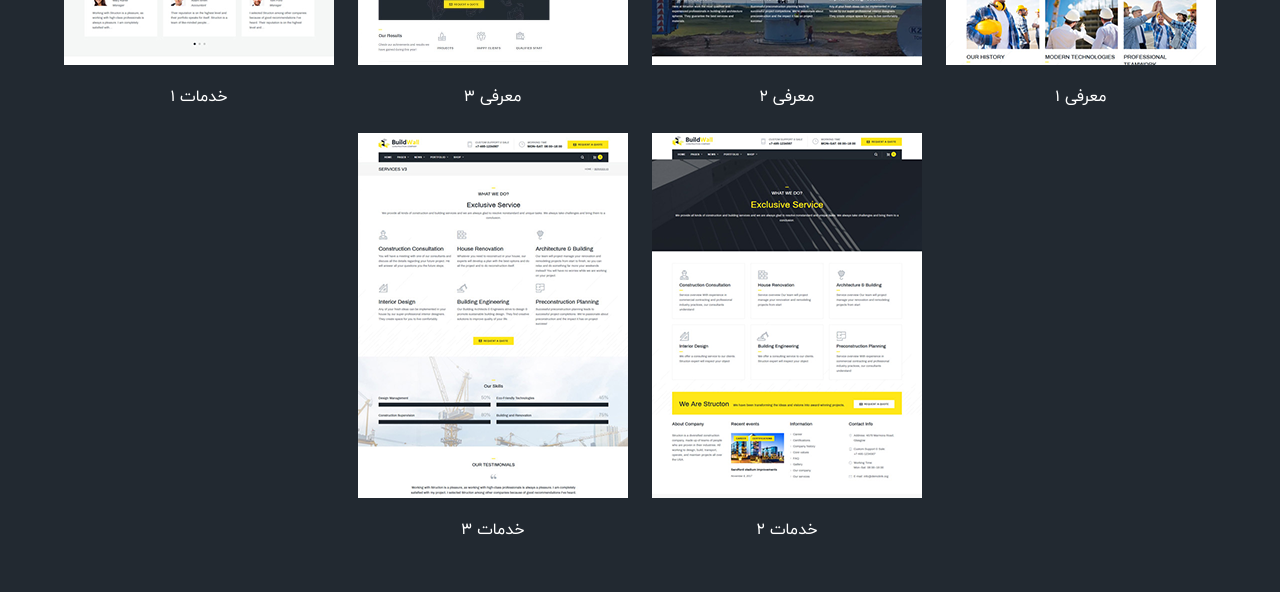
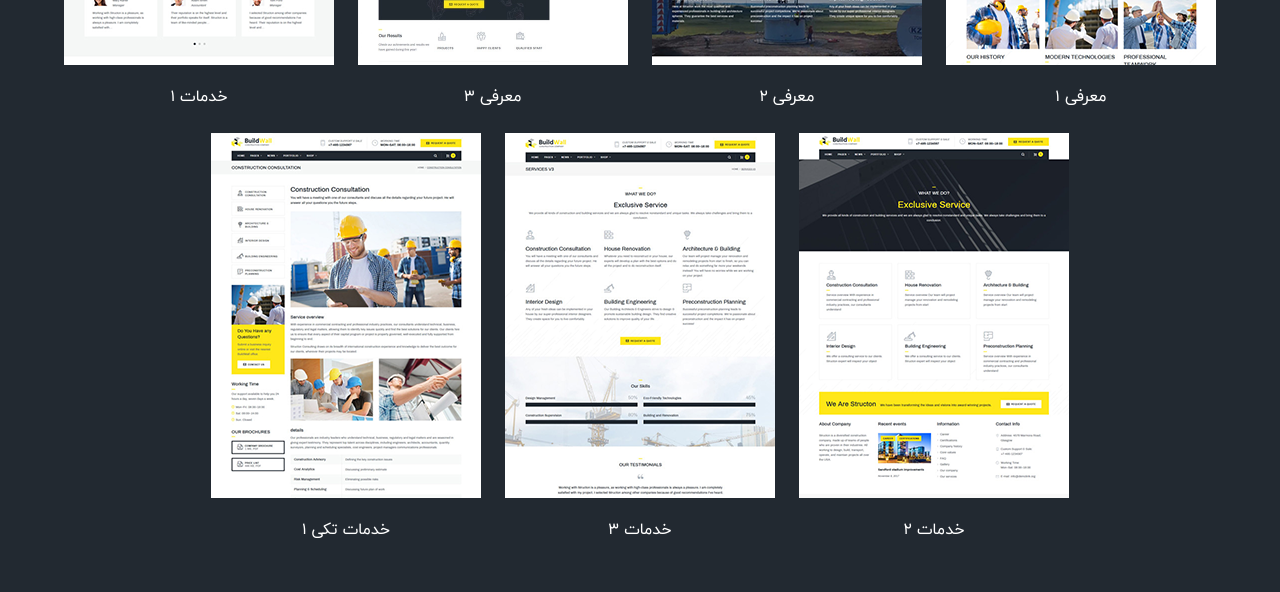
Before and after one commit to mahyarErshad/buildwall, a React (Vite) app: page / in a window 1280 px wide. Shown: the part 4720-5312 px from the top of the page. Built offline with nearby package versions, Linux system fonts and the light colour scheme.

Commit message:
Another card is created

```diff
--- a/src/Components/Body/CustomPages/CustomPages.jsx
+++ b/src/Components/Body/CustomPages/CustomPages.jsx
@@ -7,6 +7,7 @@ import about3 from "../../../assets/images/card-images/about3.webp";
 import service1 from "../../../assets/images/card-images/service1.webp";
 import service2 from "../../../assets/images/card-images/service2.webp";
 import service3 from "../../../assets/images/card-images/service3.webp";
+import serviceSingle1 from "../../../assets/images/card-images/serviceSingle1.webp";
 
 function CustomPages() {
   const data = [
@@ -40,6 +41,11 @@ function CustomPages() {
       image: service3,
       href: "https://ld-wp73.template-help.com/buildwall/v3/default/services-v3/",
     },
+    {
+      title: "خدمات تکی 1",
+      image: serviceSingle1,
+      href: "https://ld-wp73.template-help.com/buildwall/v3/default/services/construction-consultation/",
+    },
   ];
   return (
     <section id="custom-pages" className="w-full mt-20 flex-center flex-col">
```
Also changed, not shown: src/assets/images/card-images/serviceSingle1.webp (added).
